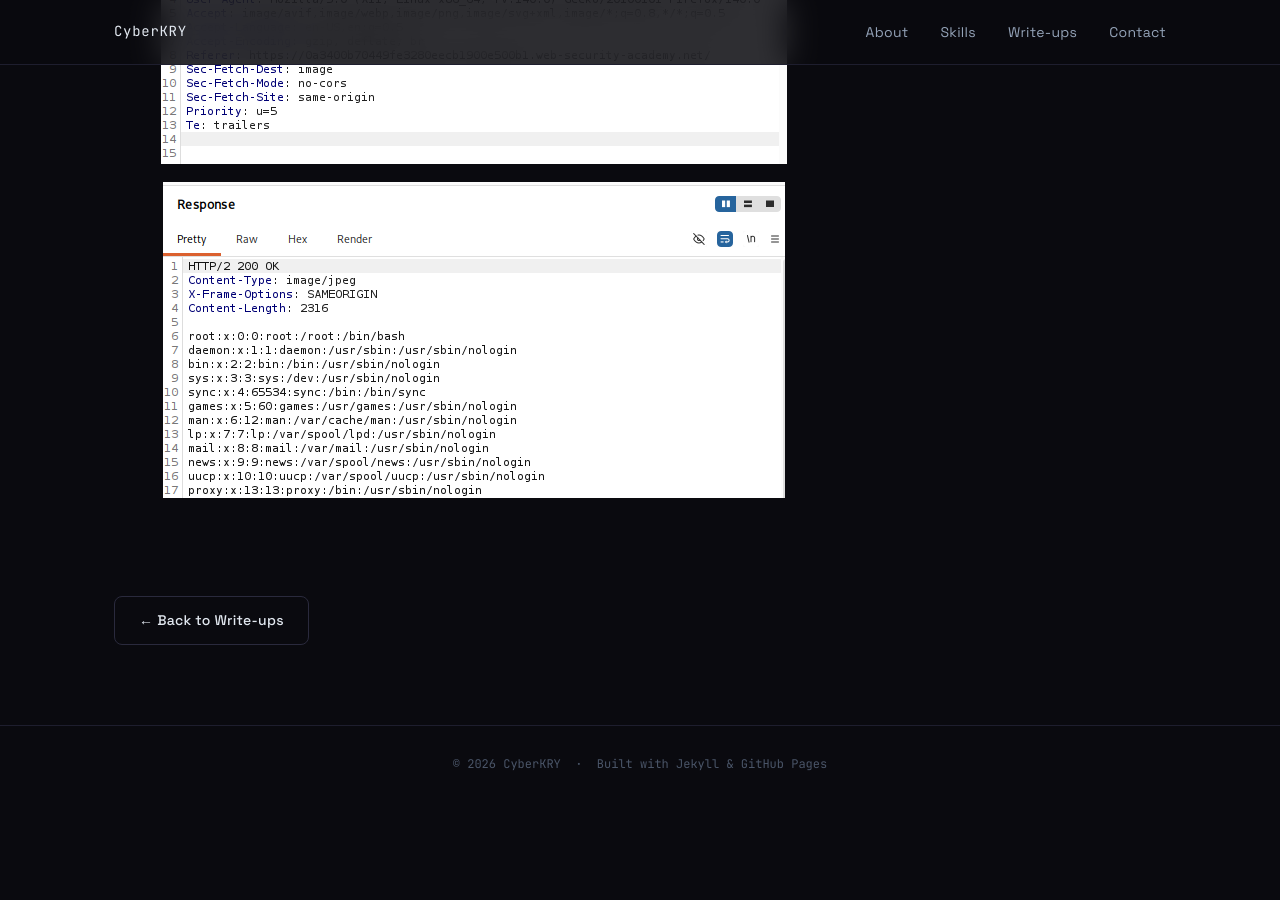
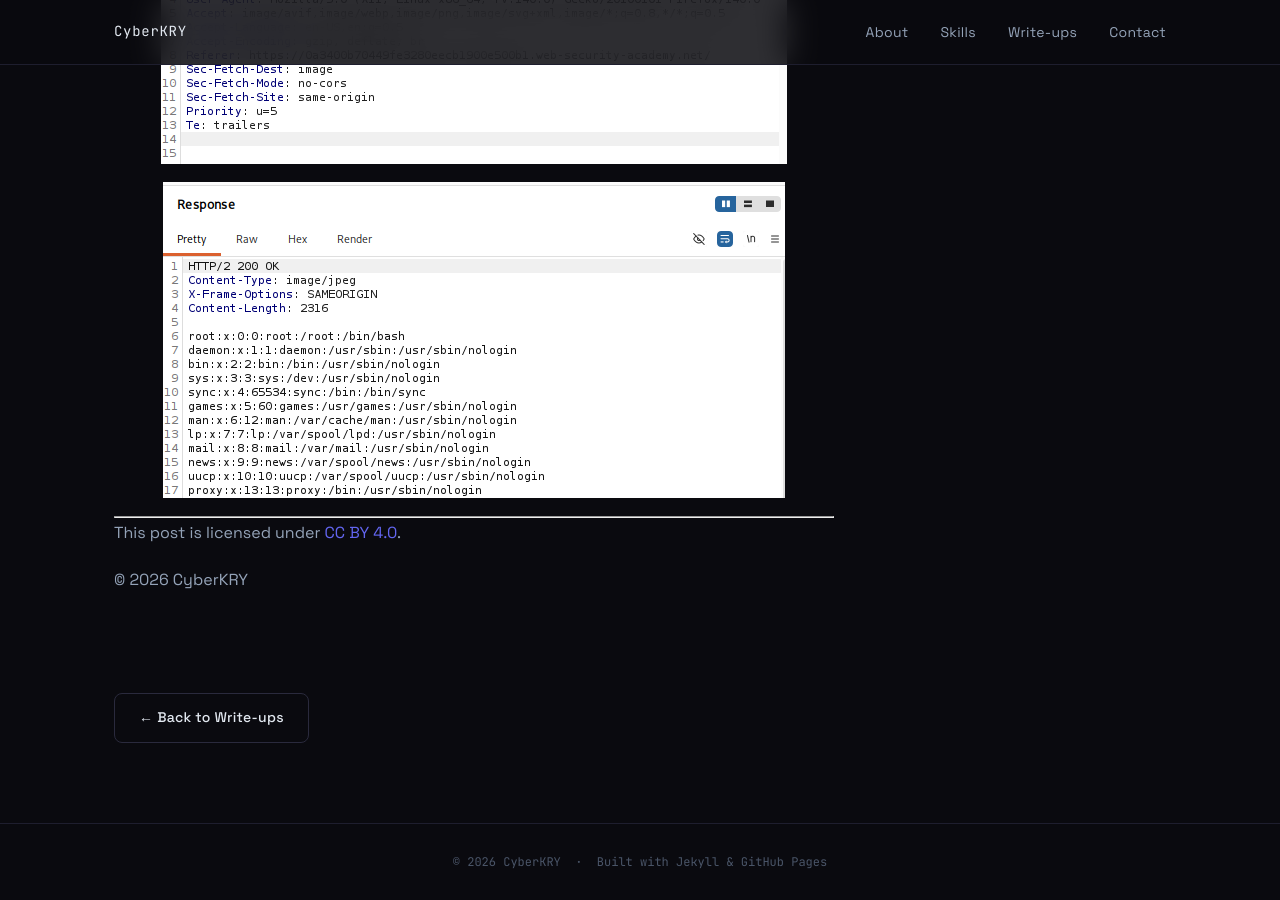
Before and after one commit to CyberKRY/CyberKRY.github.io, a Jekyll site: the page built from _posts/2026-07-15-portswigger-Lab: File path traversal, simple case.md, in a window 1280 px wide and 900 px high, scrolled down 2479 px. Built offline with Jekyll 4.4.1, drawn with Linux system fonts in a browser that asks for light colours; before the commit the page ends 3282 px from its top, so only the background shows below that.

Commit message:
Include license and copyright details
Add licensing information and copyright notice.

```diff
--- a/_posts/2026-07-15-portswigger-Lab: File path traversal, simple case.md
+++ b/_posts/2026-07-15-portswigger-Lab: File path traversal, simple case.md
@@ -75,3 +75,11 @@ And we manage to find a suitable payload that displays data from /etc/passwd in
 <p align="center">
   <img src="/assets/css/img/Path Traversal/PathT6.png" alt="path_traversal" />
 </p>
+
+
+
+---
+This post is licensed under
+[CC BY 4.0](https://creativecommons.org/licenses/by/4.0/).
+
+© 2026 CyberKRY
```
